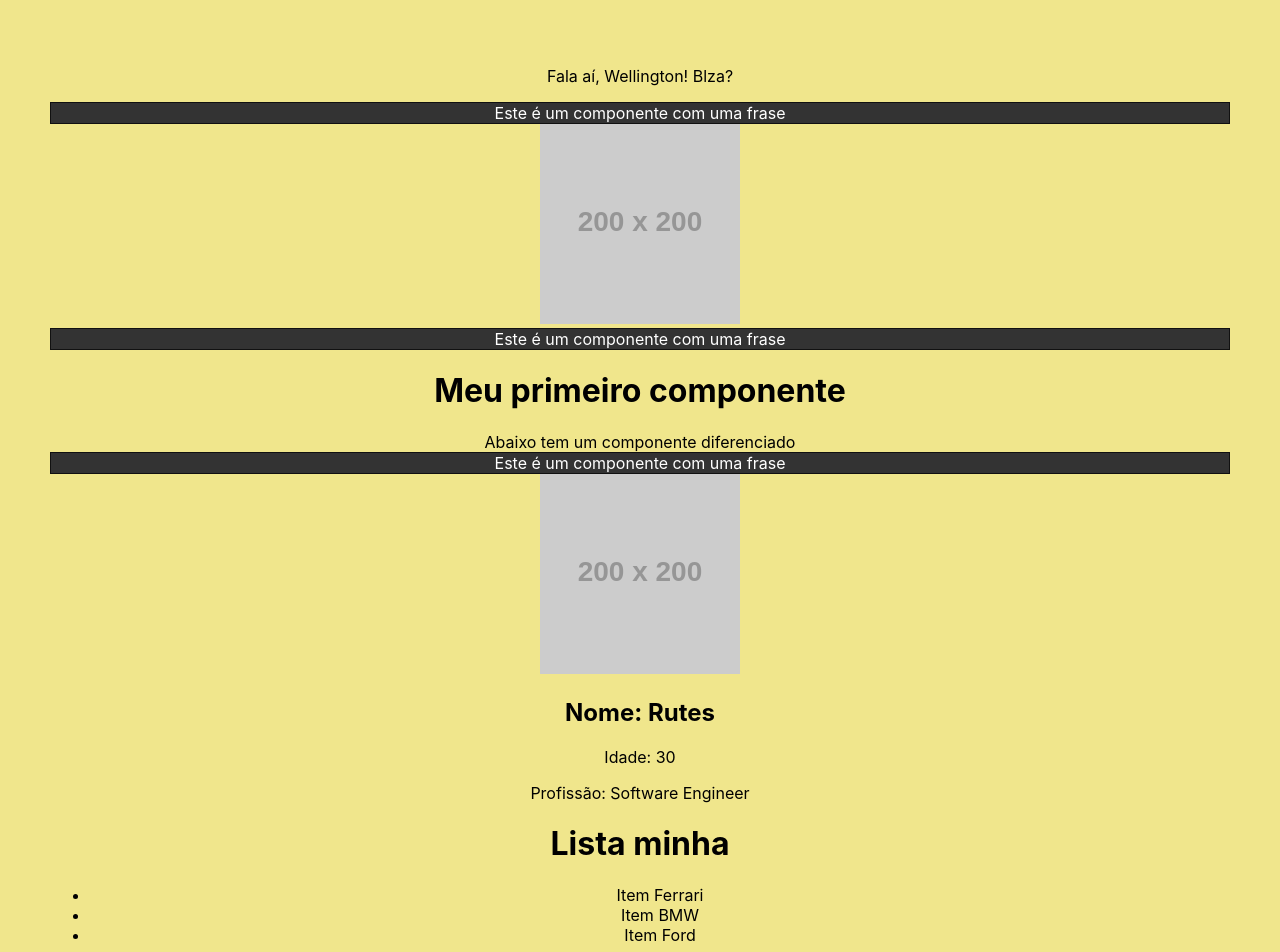
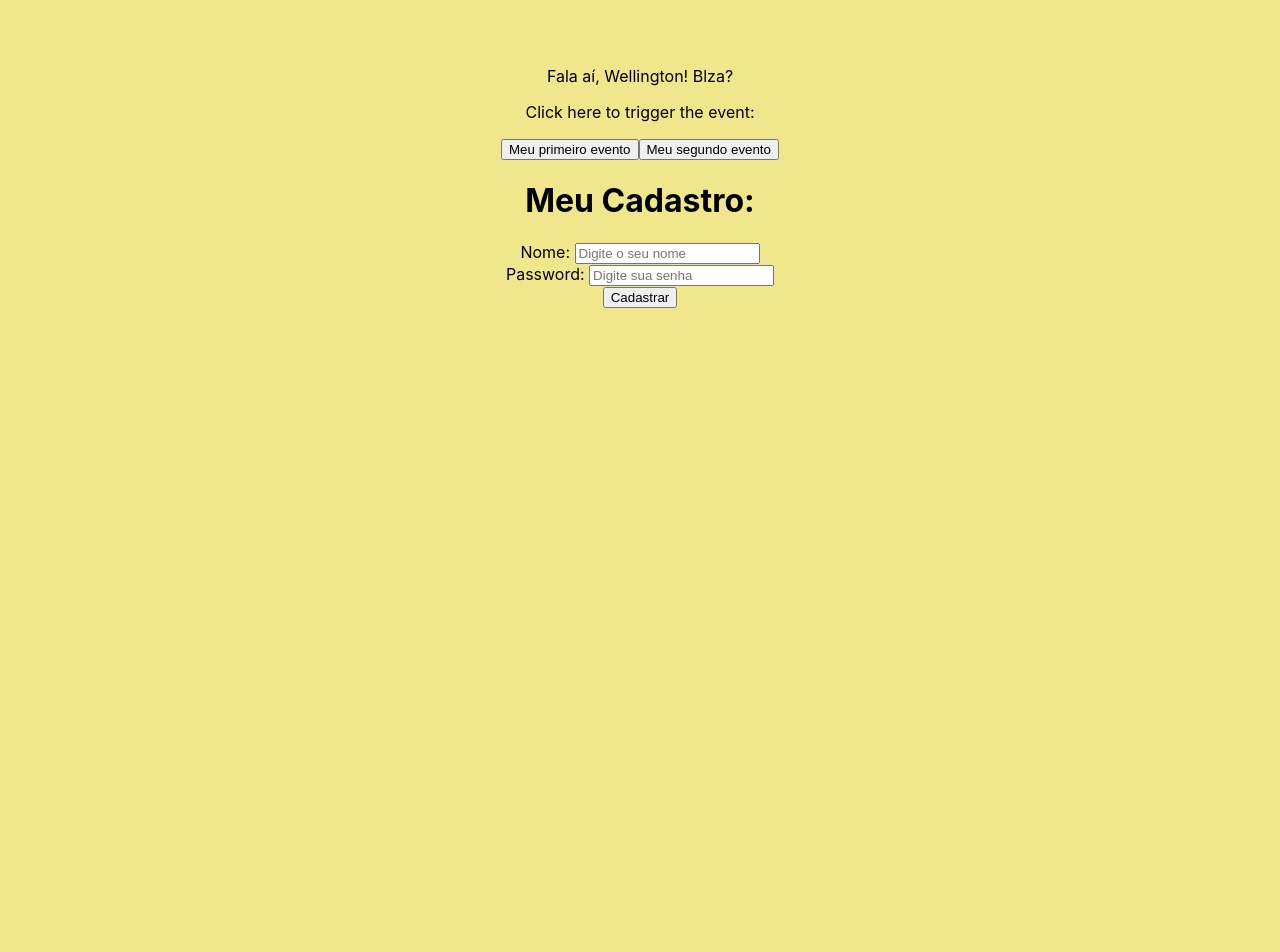
Before and after one commit to NetoRutes/react-project-management, a React (Create React App) app: page / in a window 1280 px wide. Shown: the top 952 px of the page. After the commit the page ends 800 px from the top, so only its background shows below. Built offline with nearby package versions, Linux system fonts and the light colour scheme.

Commit message:
Event binding and useState().

```diff
--- a/package.json
+++ b/package.json
@@ -34,5 +34,8 @@
       "last 1 firefox version",
       "last 1 safari version"
     ]
+  },
+  "devDependencies": {
+    "@types/prop-types": "^15.7.4"
   }
 }
--- a/src/App.js
+++ b/src/App.js
@@ -4,6 +4,8 @@ import SayMyName from './components/SayMyName';
 import Pessoa from './components/Pessoa';
 import Frase from './components/Frase';
 import List from './components/List';
+import Evento from './components/Evento';
+import Form from './components/Form';
 
 function App() {
   const name = 'Wellington'
@@ -18,11 +20,13 @@ function App() {
 
     <div className="App">
       <SayMyName nome={name}/>
-      <Frase/>
+      {/* <Frase/>
       <img src={url} alt="Minha imagem"/>
       <HelloWorld/>
       <Pessoa nome="Rutes" idade="30" profissao="Software Engineer" foto="https://via.placeholder.com/200"/>
-      <List/>
+      <List/> */}
+      <Evento numero={2}/>
+      <Form />
     </div>
   );
 }
--- /dev/null
+++ b/src/components/Evento.js
@@ -0,0 +1,22 @@
+import Button from "./evento/Button"
+
+function Evento( ) {
+    function meuEvento() {
+        console.log('Ativando meu segundo evento')
+    }
+
+    function meuEvento1() {
+        console.log('Ativando meu primeiro Evento')
+    }
+
+    return (
+        <div>
+            <p> Click here to trigger the event:</p>
+            <Button event={meuEvento1} text="Meu primeiro evento"/>
+            <Button event={meuEvento} text="Meu segundo evento"/>
+            {/* <button onClick={meuEvento}>Clique here</button> */}
+        </div>
+    )
+}
+
+export default Evento
--- /dev/null
+++ b/src/components/Form.js
@@ -0,0 +1,38 @@
+import { useState } from 'react'
+
+function Form() {
+
+    function cadastrarUsuario(e) {
+        e.preventDefault();
+        console.log(name)
+        console.log(password)
+        console.log('Cadastrou o usuário')
+    }
+
+    const [name, setName] = useState()
+    const [password, setPassword] = useState()
+
+    return (
+        <div>
+            <h1>
+                Meu Cadastro:
+            </h1>
+            <form onSubmit={cadastrarUsuario}>
+                <div>
+                    <label htmlFor="name">Nome: </label>
+                    <input type="text" id="name" name="name" placeholder="Digite o seu nome" onChange={(e) => setName(e.target.value)}/>
+                </div>
+                <div>
+                    <label htmlFor="pass">Password: </label>
+                    <input type="password" id="pass" name="pass" placeholder="Digite sua senha" onChange={(e) => setPassword(e.target.value)}/>
+                </div>
+                <div>
+                    <input type="submit" value="Cadastrar" />
+                </div>
+            </form>
+        </div>
+
+    )
+}
+
+export default Form
--- a/src/components/Item.js
+++ b/src/components/Item.js
@@ -1,11 +1,22 @@
-function Item(props) {
+import PropTypes from 'prop-types'
+
+function Item({marca, ano_lancamento}) {
     return (
         <>
         <li>
-            Item {props.marca}
+            Item {marca} - {ano_lancamento}
         </li>
         </>
     )
 }
 
+Item.propTypes = {
+    marca: PropTypes.string.isRequired,
+    ano_lancamento: PropTypes.number
+}
+
+Item.defaultProps = {
+    ano_lancamento: 0
+}
+
 export default Item
--- a/src/components/List.js
+++ b/src/components/List.js
@@ -5,9 +5,10 @@ function List() {
         <>
             <h1>Lista minha</h1>
             <ul>
-                <Item marca='Ferrari'/>
-                <Item marca='BMW'/>
-                <Item marca='Ford'/>
+                <Item marca='Ferrari' ano_lancamento={1985}/>
+                <Item marca='BMW' ano_lancamento={1991}/>
+                <Item marca='123' ano_lancamento='dois'/>
+                <Item  ano_lancamento='dois'/>
             </ul>
         </>
     )
--- /dev/null
+++ b/src/components/evento/Button.js
@@ -0,0 +1,5 @@
+function Button(props) {
+    return <button onClick={props.event}>{props.text}</button>
+}
+
+export default Button
```
Also changed, not shown: 1 other file (tests, documents, lock files or other folders).
